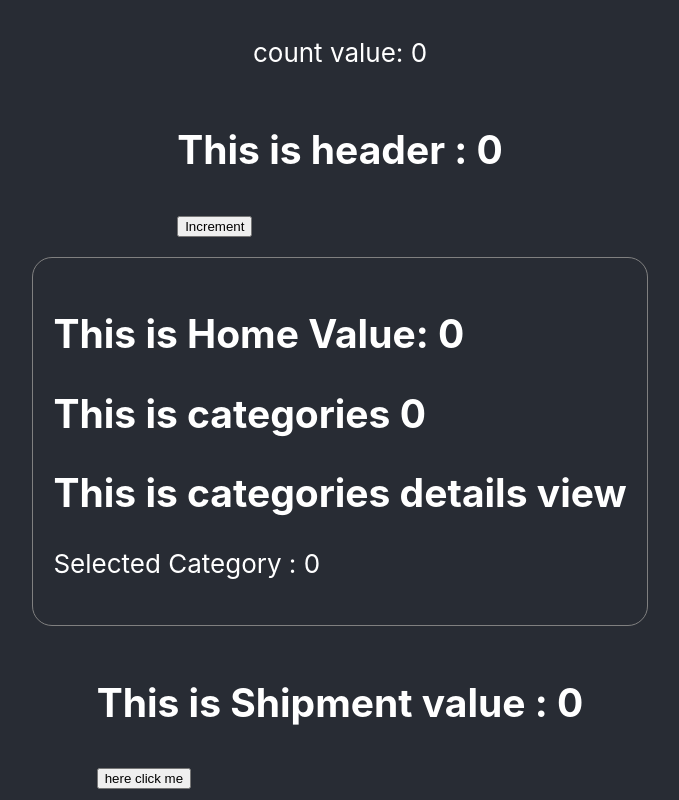
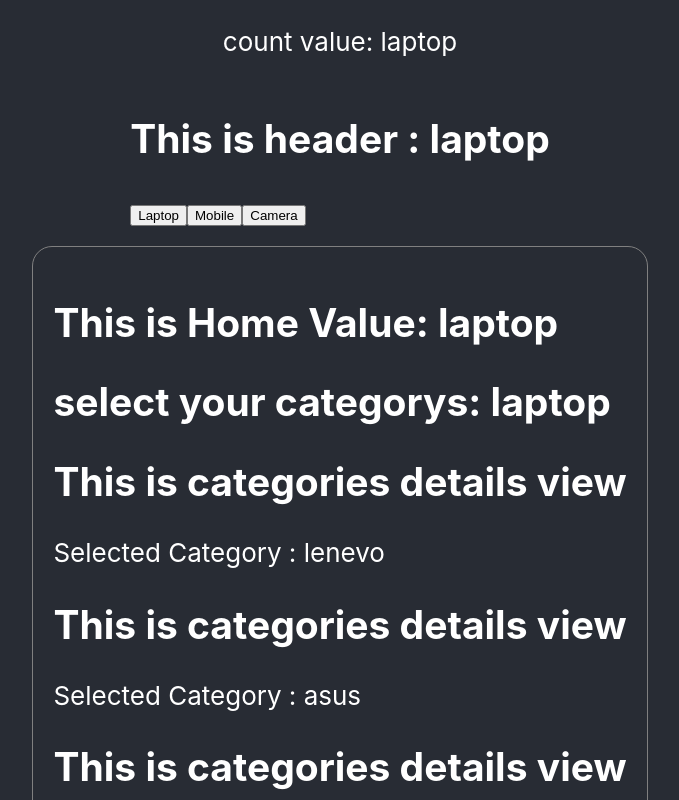
Before and after one commit to tanver68/state-management, a React (Create React App) app: page / in a window 1280 px wide. Shown: the top 800 px of the page, without its empty margins (300-979 px from the left). Built offline with nearby package versions, Linux system fonts and the light colour scheme.

Commit message:
Filter data based on dynamic context change

```diff
--- a/src/App.js
+++ b/src/App.js
@@ -8,7 +8,7 @@ import { createContext, useState } from 'react';
 export const CategoriesContext = createContext(); //akta context create korlam tarpor pura areatak context provider(CategoriesContext.Provider) ar vitore rekhe dece and tar akta value dece (laptop) provider er value akadhik set kora jay array akareo set kora jay
 
 function App() {
-  const [category,setCategory] = useState(0)
+  const [category,setCategory] = useState('laptop')
   return (
     <CategoriesContext.Provider value={[category,setCategory]}>
       <header className="App-header">
--- a/src/Component/Categories/Categories.js
+++ b/src/Component/Categories/Categories.js
@@ -1,13 +1,23 @@
-import React, { useContext } from 'react';
+import React, { useContext, useEffect, useState } from 'react';
 import { CategoriesContext } from '../../App';
 import CategoriesDetails from '../CategoriesDetails/CategoriesDetails';
 
+const AllProducts = [{name:'lenevo', category:'laptop'},{name:'asus',category:'laptop'},{name:'dell',category:'laptop'},{name:'nokiya', category:'mobile'},{name:'samsung',category:'mobile'},{name:'xiome',category:'mobile'},{name:'canon', category:'camera'},{name:'nikon',category:'camera'},{name:'smart',category:'camera'},
+]
+
 const Categories = (props) => {
-    const category = useContext(CategoriesContext)
+    const [category] = useContext(CategoriesContext)
+    const [products,setProducts] = useState([]);
+    useEffect(()=>{
+           const matchProducts = AllProducts.filter(pd => pd.category === category);
+           setProducts(matchProducts)
+    },[category])
     return (
         <div>
-            <h2>This is categories {category}</h2>
-            <CategoriesDetails></CategoriesDetails>
+            <h2>select your categorys: {category}</h2>
+            {
+                products.map(pd => <CategoriesDetails products={pd}></CategoriesDetails>)
+            }
         </div>
     );
 };
--- a/src/Component/CategoriesDetails/CategoriesDetails.js
+++ b/src/Component/CategoriesDetails/CategoriesDetails.js
@@ -2,12 +2,12 @@ import React, { useContext } from 'react';
 import {CategoriesContext} from '../../App';
 
 
-const CategoriesDetails = () => {
-    const category = useContext(CategoriesContext)
+const CategoriesDetails = (props) => {
+    const {name} =props.products;
     return (
         <div>
-            <h2>This is categories details view</h2>
-            <p>Selected Category : {category}</p>
+            <h2>This is categories details view </h2>
+            <p>Selected Category : {name}</p>
         </div>
     );
 };
--- a/src/Component/Header/Header.js
+++ b/src/Component/Header/Header.js
@@ -6,7 +6,10 @@ const Header = () => {
     return (
         <div>
             <h2>This is header : {category}</h2>
-            <button onClick={()=>setCategory(category+1)}>Increment</button>
+            <button onClick={()=>setCategory('laptop')}>Laptop</button>
+            <button onClick={()=>setCategory('mobile')}>Mobile</button>
+            <button onClick={()=>setCategory('camera')}>Camera</button>
+
         </div>
     );
 };
```
Also changed, not shown: 1 other file (tests, documents, lock files or other folders).
